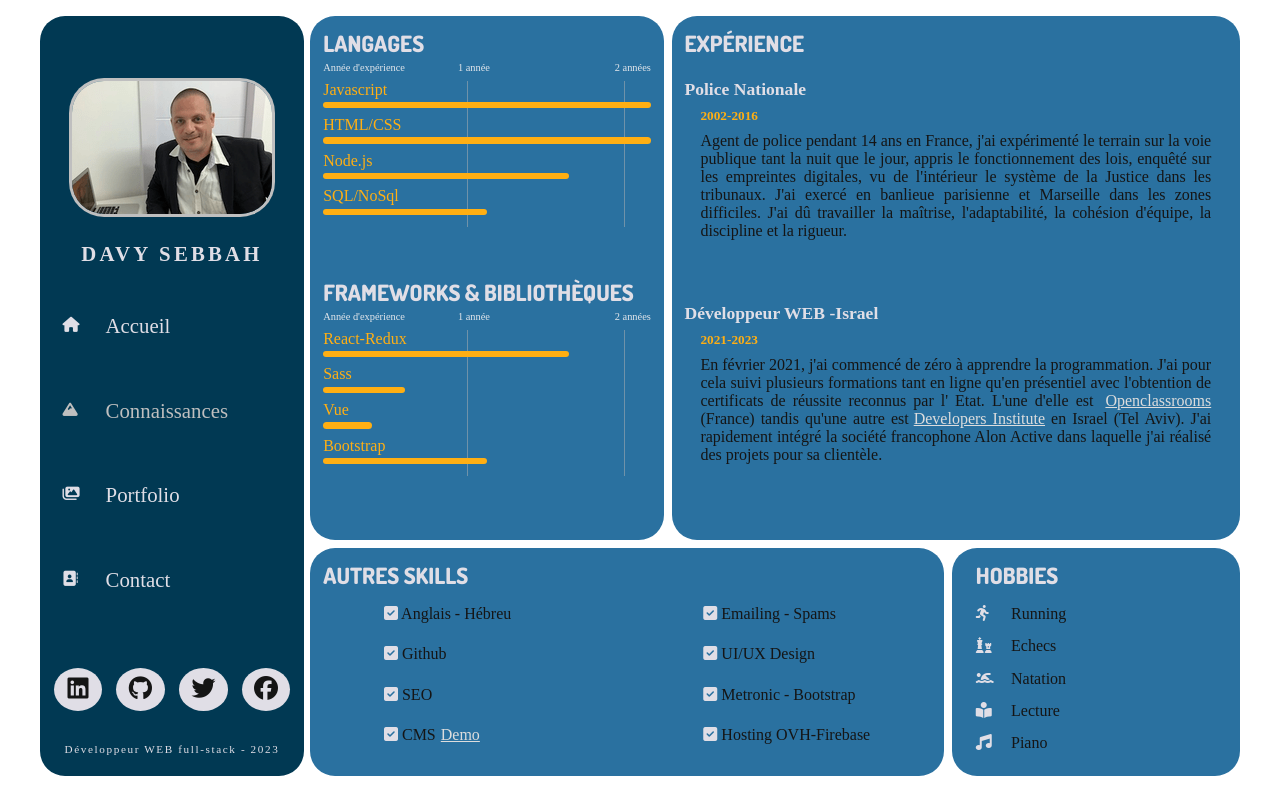
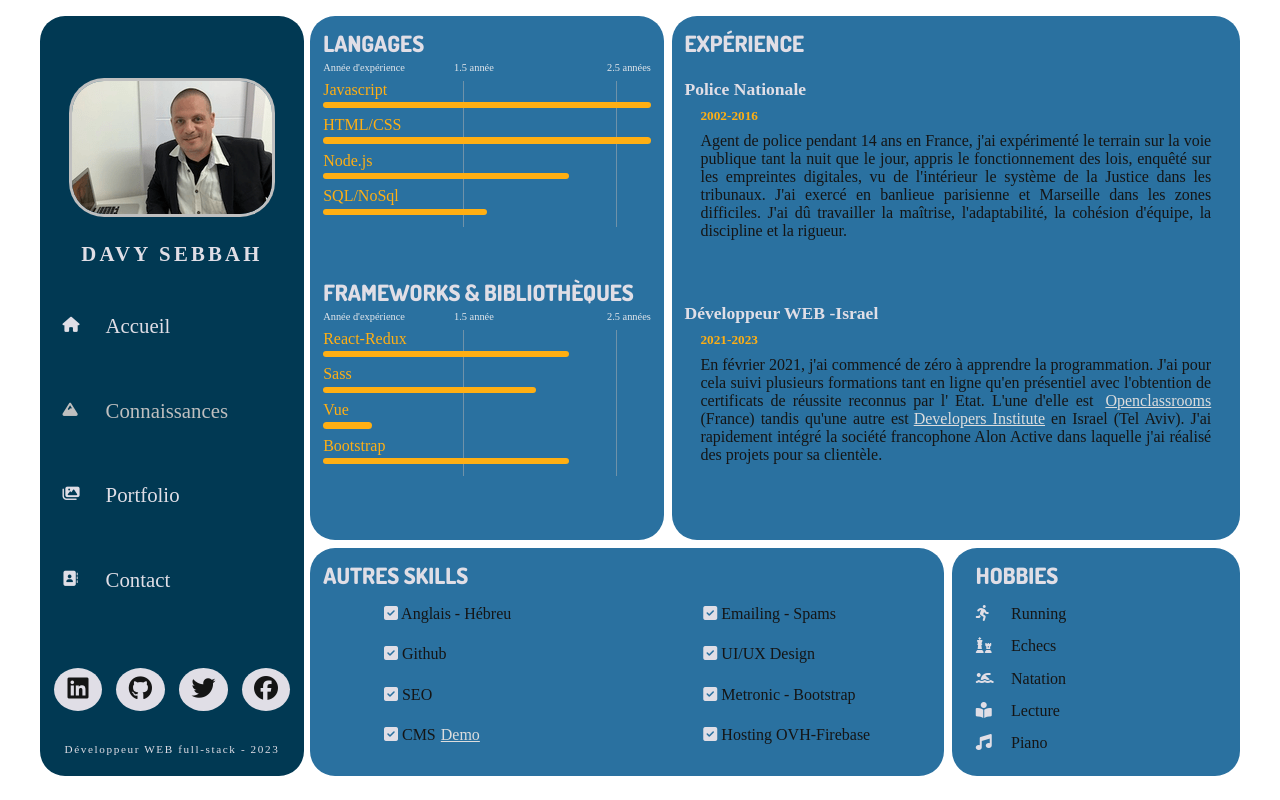
Before and after one commit to DavyHaYehoudi/portfolio, a React (Create React App) app: page /knowledges in a window 1280 px wide. Built offline with nearby package versions, Linux system fonts and the light colour scheme; a web font is replaced by a local one.

Commit message:
links hosting projects + reglages pop up + add symbols languages on cards

```diff
--- a/src/components/knowledges.js/Languages.js
+++ b/src/components/knowledges.js/Languages.js
@@ -11,9 +11,9 @@ const Languages = () => {
 
   const [frameworks, setFrameworks] = useState([
     { id: 1, value: "React-Redux", xp: 1.5 },
-    { id: 2, value: "Sass", xp: 0.5 },
+    { id: 2, value: "Sass", xp: 1.3 },
     { id: 3, value: "Vue", xp: 0.3 },
-    { id: 4, value: "Bootstrap", xp: 1 },
+    { id: 4, value: "Bootstrap", xp: 1.5 },
   ]);
 
   return (
--- a/src/components/knowledges.js/ProgressBar.js
+++ b/src/components/knowledges.js/ProgressBar.js
@@ -6,8 +6,8 @@ const ProgressBar = (props) => {
             <h3>{props.title}</h3>
             <div className='years'>
                 <span>Année d'expérience</span>
-                <span>1 année</span>
-                <span>2 années</span>
+                <span>1.5 année</span>
+                <span>2.5 années</span>
             </div>
 
             <div>
--- a/src/components/portfolio/Project.js
+++ b/src/components/portfolio/Project.js
@@ -5,6 +5,7 @@ const Project = ({ item }) => {
 
   const handleInfo = () => {
     setShowInfo(!showInfo);
+    window.scrollTo({ top: 0, behavior: "smooth" });
   };
 
   return (
--- a/src/data/portfolioData.js
+++ b/src/data/portfolioData.js
@@ -1,23 +1,25 @@
 export const portfolioData = [
-  // {
-  //   id: 1,
-  //   name: "mirors",
-  //   languages: ["css"],
-  //   languagesIcons: ["fab fa-css3-alt"],
-  //   source: "https://github.com/DavyHaYehoudi/miroirs",
-  //   info: "5 images avec l'effet miroir",
-  //   picture: "./media/miroirs.png",
-  // },
+  {
+    id: 1,
+    name: "mirors",
+    languages: ["css"],
+    languagesIcons: ["fab fa-css3-alt"],
+    source: "https://github.com/DavyHaYehoudi/miroirs",
+    info: "5 images avec l'effet miroir",
+    picture: "./media/miroirs.png",
+    link:"https://mirors-fef74.web.app/",
+  },
 
-  // {
-  //   id: 2,
-  //   name: "cube3D",
-  //   languages: ["css"],
-  //   languagesIcons: ["fab fa-css3-alt"],
-  //   source: "https://github.com/DavyHaYehoudi/Cube3Danimation",
-  //   info: "Cube rotatif 3D auto-animé avec effets de transparence",
-  //   picture: "./media/Cube3Danimation.png",
-  // },
+  {
+    id: 2,
+    name: "cube3D",
+    languages: ["css"],
+    languagesIcons: ["fab fa-css3-alt"],
+    source: "https://github.com/DavyHaYehoudi/Cube3Danimation",
+    info: "Cube rotatif 3D auto-animé avec effets de transparence",
+    picture: "./media/Cube3Danimation.png",
+    link:"https://cube3d-4172e.web.app/",
+  },
 
   {
     id: 3,
@@ -27,6 +29,7 @@ export const portfolioData = [
     source: "https://github.com/DavyHaYehoudi/HEBERGEMENTS-MARSEILLE",
     info: `1er projet Openclassrooms : reproduire une maquette designer pour des hébergements sur Marseille`,
     picture: "./media/Marseille.png",
+    link:"https://hebergement-marseille.web.app/",
   },
   {
     id: 4,
@@ -36,15 +39,17 @@ export const portfolioData = [
     source: "https://github.com/DavyHaYehoudi/Zozor",
     info: `Mon tout premier projet: reproduire une maquette designer`,
     picture: "./media/Zozor.png",
+    link:"https://zozor-612f4.web.app/",
   },
   {
     id: 5,
     name: "ohmyfood",
     languages: ["css"],
-    languagesIcons: ["fab fa-css3-alt"],
+    languagesIcons: ["fab fa-css3-alt","fa-brands fa-sass"],
     source: "https://github.com/DavyHaYehoudi/MENUS-RESTAURANTS",
     info: "2ème projet Openclassrooms : reproduire une maquette ainsi que de nombreuses animations uniquement codées en CSS",
     picture: "./media/OHMYFOOD.png",
+    link:"https://ohmyfood-cc551.web.app/",
   },
   // {
   //   id: 6,
@@ -66,24 +71,24 @@ export const portfolioData = [
   //   demo:"https://www.loom.com/share/87544d3984244e09951431d57961cc65",
   // },
 
-  {
-    id: 8,
-    name: "groupmania",
-    languages: ["m.e.r.n."],
-    languagesIcons: ["fab fa-react"],
-    source: "https://github.com/DavyHaYehoudi/Groupomania",
-    info: "6ème et dernier projet openclassrooms : mini réseau social utilisant une interface développée en Vue.js, un backend en Node.js relié à une base de données MySql",
-    picture: "./media/Groupmania.png",
-  },
+  // {
+  //   id: 8,
+  //   name: "groupmania",
+  //   languages: ["m.e.r.n."],
+  //   languagesIcons: ["fab fa-react"],
+  //   source: "https://github.com/DavyHaYehoudi/Groupomania",
+  //   info: "6ème et dernier projet openclassrooms : mini réseau social utilisant une interface développée en Vue.js, un backend en Node.js relié à une base de données MySql",
+  //   picture: "./media/Groupmania.png",
+  // },
   {
     id: 9,
     name: "shoppinglist",
     languages: ["js"],
-    languagesIcons: ["fab fa-js"],
+    languagesIcons: ["fab fa-js",],
     source: "https://github.com/DavyHaYehoudi/hackaton-1",
     info: "1er hackathon du bootcamp sur Tel Aviv  : liste intelligente de shopping avec entrée des ingrédients, animation drag&drop de la liste des items, localstorage et envoi de la commande par mail",
     picture: "./media/shoppingList.png",
-    demo:"https://www.loom.com/share/2251112d0d09413881d8ffc62cff6c29",
+    link:"https://to-do-list-95bf1.web.app/",
   },
   {
     id: 10,
@@ -93,21 +98,23 @@ export const portfolioData = [
     source: "https://github.com/DavyHaYehoudi/compteur-de-click",
     info: "Compteur de clicks avec ajustements, reset, avec choix de saut ou de recul de plusieurs unités",
     picture: "./media/compteur-cliks.png",
+    link:"https://compteur-de-clics.web.app/"
   },
   {
     id: 11,
     name: "orinoco",
     languages: ["js"],
-    languagesIcons: ["fab fa-js"],
+    languagesIcons: ["fab fa-js","fa-brands fa-node"],
     source: "https://github.com/DavyHaYehoudi/P5_SEBBAH_Davy",
     info: "4ème projet Openclassrooms : site e-commerce utilisant une base de données statique (JSON web server)",
     picture: "./media/Orinoco.png",
+    demo:"https://www.loom.com/share/2a00a19f575246e280ce6c996e977473"
   },
   {
     id: 12,
     name: "donkposts",
     languages: ["m.e.r.n."],
-    languagesIcons: ["fab fa-react"],
+    languagesIcons: ["fab fa-react","fa-brands fa-node","fa-solid fa-leaf","fa-brands fa-sass"],
     source: "https://github.com/DavyHaYehoudi/FinalProjectDI",
     info: "Projet final du bootcamp Tel Aviv: mini réseau social avec la possibilité de télécharger des images, de supprimer ou de modifier des posts. Relié à MongoDB,  protection token",
     picture: "./media/DonkPosts.png",
@@ -131,7 +138,7 @@ export const portfolioData = [
     source: "https://github.com/DavyHaYehoudi/FlagsWorld",
     info: "Présentation dynamique selon les continents et leurs drapeaux officiels",
     picture: "./media/FlagsWorld.png",
-    demo:"https://www.loom.com/share/52d8a690c0cf453ca6f79a87ca84edbb",
+    link:"https://flags-world.web.app/"
   },
 
   {
@@ -148,10 +155,11 @@ export const portfolioData = [
     id: 16,
     name: "mini-Netflix",
     languages: ["react"],
-    languagesIcons: ["fab fa-react"],
+    languagesIcons: ["fab fa-react","fa-brands fa-sass"],
     source: "https://cineflix-dcd6d.web.app/",
     info: "Netflix en miniature",
     picture: "./media/cineflix.png",
+    link:"https://cineflix-4c9f3.web.app/"
   },
   // {
   //   id: 17,
@@ -166,7 +174,7 @@ export const portfolioData = [
     id: 18,
     name: "batikal",
     languages: ["m.e.r.n."],
-    languagesIcons: ["fa-brands fa-react"],
+    languagesIcons: ["fa-brands fa-react","fa-brands fa-node","fa-solid fa-leaf"],
     info: "Application web proposant un CRM et la production de devis en HTML avec récupération de data par scrapping",
     picture: "./media/batikal.png",
     demo:"https://www.loom.com/share/4a20211dd08d4c1fa179fa1392434bdd",
--- a/src/styles/_settings.scss
+++ b/src/styles/_settings.scss
@@ -12,13 +12,13 @@ $font-3: 'Josefin Sans', serif;
 // $white: #ddd;
 // $black: #333;
 
-$color-1: #404040;
-$color-2: #8C8C8C;
-$color-3: #F2F2F2;
-$color-4: #BFBFBF;
-$color-5: #e0dee6;
-$white: #F2F2F2;
-$black: #0D0D0D;
+// $color-1: #404040;
+// $color-2: #8C8C8C;
+// $color-3: #F2F2F2;
+// $color-4: #BFBFBF;
+// $color-5: #e0dee6;
+// $white: #F2F2F2;
+// $black: #0D0D0D;
 
 $color-1: #013953;
 $color-2: #2a71a0;
--- a/src/styles/pages/_portfolio.scss
+++ b/src/styles/pages/_portfolio.scss
@@ -118,7 +118,7 @@
       font-family: $font-2;
       font-size: 1.65rem;
       @include verticalCenter;
-      justify-content: left;
+      justify-content: center;
     }
     img {
       grid-area: 3;
@@ -164,7 +164,8 @@
         background: $color-1;
         border-radius: $borderRadius;
         padding: 2rem;
-        box-shadow: 0 10px 10px #333;
+        border: 2px solid $white;
+        box-shadow: 0 5px 10px $white;
         animation: popup 0.6s ease forwards;
         transform: scale(0);
         transform-origin: center;
@@ -224,7 +225,7 @@
 @media (max-width: 520px) {
   .radioDisplay {
     flex-wrap: wrap;
-    padding: 2px !important;
+    padding:  5px !important;
   }
   .portfolioContent {
     .project {
```
